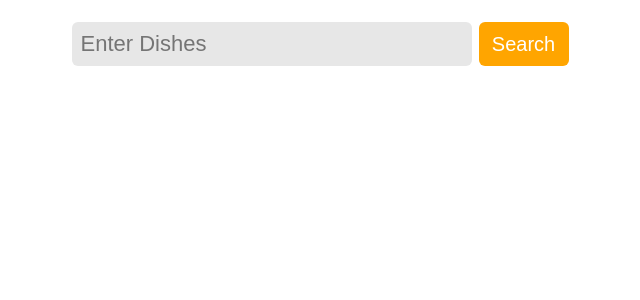
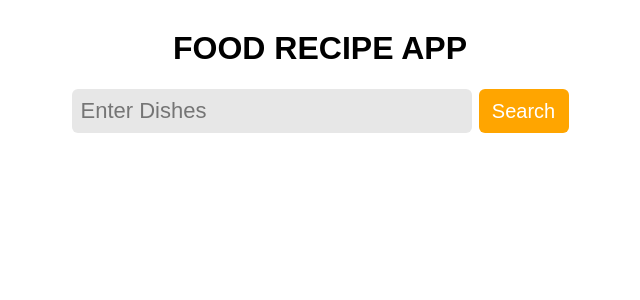
Before and after one commit to tanisha1527/React-Project9, a React (Vite) app: page / in a window 1280 px wide. Shown: the top 300 px of the page, without its empty margins (320-960 px from the left). Built offline with nearby package versions, Linux system fonts and the light colour scheme.

Commit message:
Add heading and update code

```diff
--- a/src/component/MainPage/Mainpage.css
+++ b/src/component/MainPage/Mainpage.css
@@ -24,3 +24,21 @@
      font-size: 20px;
      cursor: pointer;
 }
+
+.search-bar button:hover{
+     background-color: rgb(253, 171, 18);
+}
+
+.heading{
+    display: flex;
+    justify-content: center;
+    align-items: center;
+    margin-top: 30px;
+    font-weight: 700;
+}
+
+.msg{
+     text-align: center;
+     margin-top: 20px;
+     font-weight: 200;
+}
--- a/src/component/MainPage/Mainpage.jsx
+++ b/src/component/MainPage/Mainpage.jsx
@@ -5,30 +5,36 @@ import MealCards from '../MealCards/MealCards';
 const Mainpage = () => {
 
       const [data,setData] = useState();
-      const [search,setSearch] = useState();
+      const [search,setSearch] = useState("");
+      const [msg,setMsg] = useState("");
 
       const handleInput = (e) =>{
            setSearch(e.target.value)
       }
 
        const myFood = async () => {
+         if (search == ""){
+            setMsg("Please Enter Something...");
+         }
+         else{
+            const get = await fetch(`https://www.themealdb.com/api/json/v1/1/search.php?s=${search}`);
+       const jsonData = await get.json();
+       setData(jsonData.meals);
+       setMsg("");
 
-       const get = await fetch(`https://www.themealdb.com/api/json/v1/1/search.php?s=${search}`);
-       const jsonData = await get.json()
-      // console.log(jsonData.meals);
-       setData(jsonData.meals)
+      }
+
   }
-
- // console.log(data);
 
   return (
     <>
+       <h1 className='heading'>FOOD RECIPE APP</h1>
        <div className="container">
            <div className="search-bar">
               <input type="text" placeholder='Enter Dishes' onChange={handleInput} />
               <button onClick={myFood}>Search</button>
            </div>
-
+            <h4 className='msg'>{msg}</h4>
            <div>
               <MealCards detail={data}/>
            </div>
```
